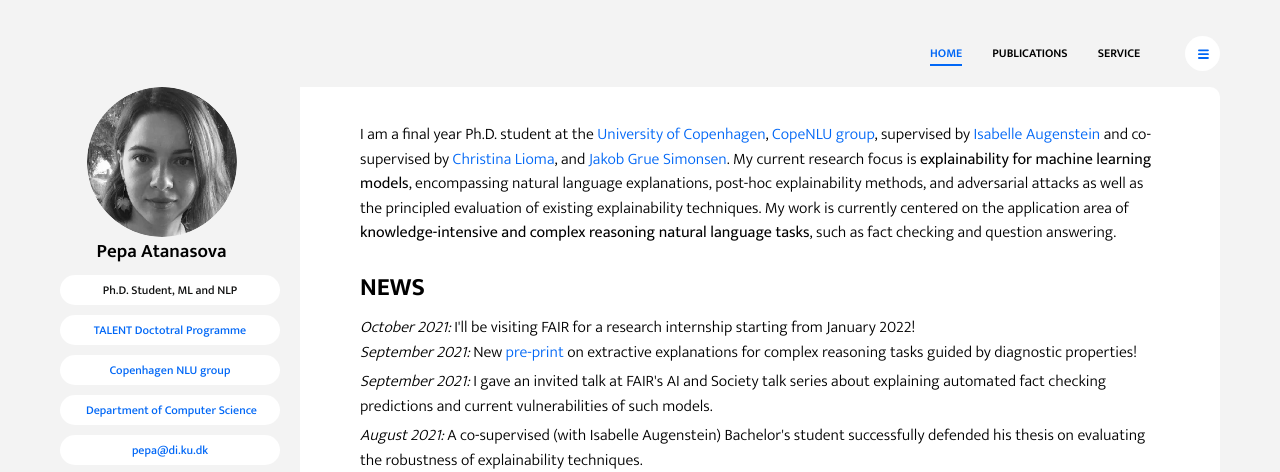
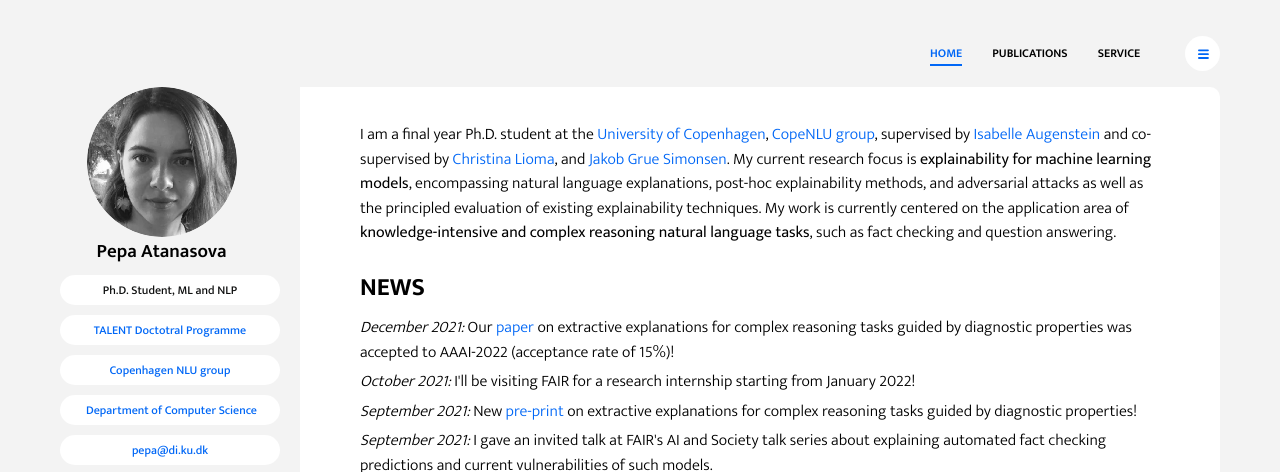
Before and after one commit to apepa/apepa.github.io, a website: page index.html in a window 1280 px wide. Shown: the top 472 px of the page. Drawn offline with Linux system fonts and the light colour scheme.

Commit message:
Updated news from AAAI-2022.

```diff
--- a/index.html
+++ b/index.html
@@ -91,7 +91,12 @@
             <section class="intro-section">
                 <h2 class="section-title">News </h2>
                 <p class="space-p">
+                    <i>December 2021: </i> Our <a href="https://arxiv.org/pdf/2109.03756.pdf">paper</a> on extractive explanations for complex reasoning tasks guided by diagnostic properties was accepted to AAAI-2022 (acceptance rate of 15%)! </br>
+                </p>
+                <p class="space-p">
                     <i>October 2021: </i> I'll be visiting FAIR for a research internship starting from January 2022! </br>
+                </p>
+                <p class="space-p">
                     <i>September 2021: </i> New <a href="https://arxiv.org/pdf/2109.03756.pdf">pre-print</a> on extractive explanations for complex reasoning tasks guided by diagnostic properties! </br>
                 </p>
                 <p class="space-p">
```
